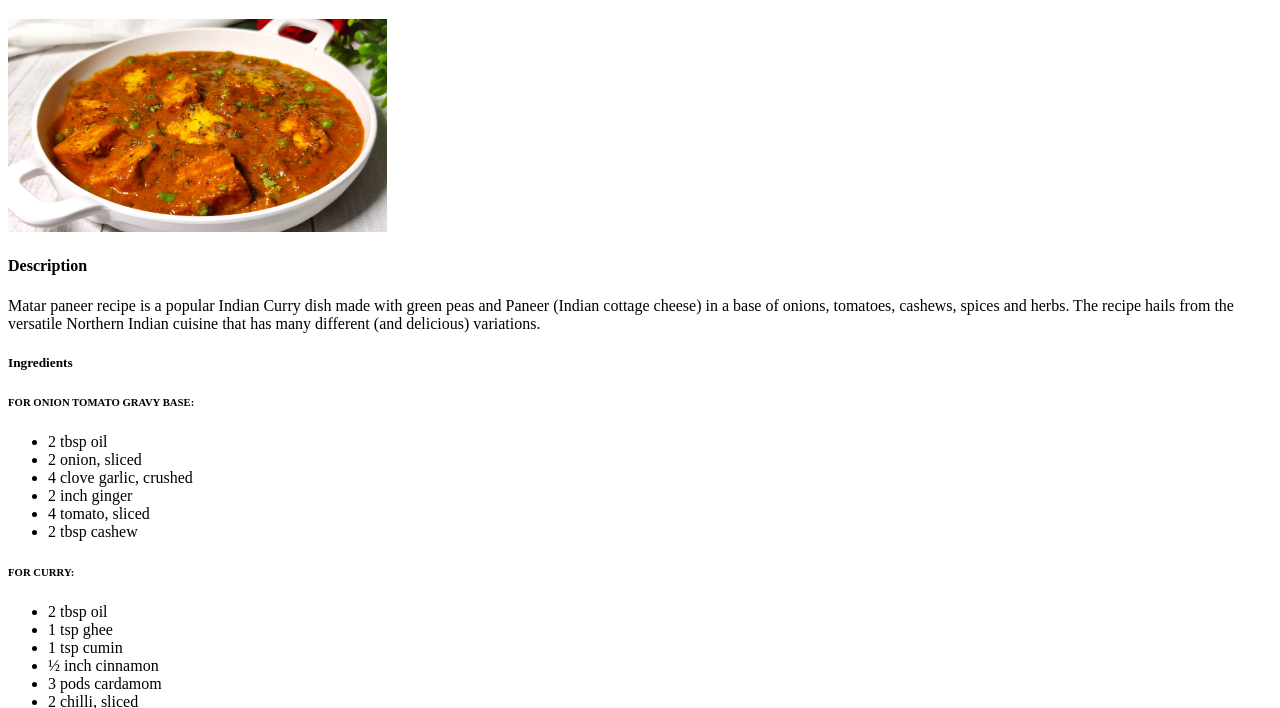
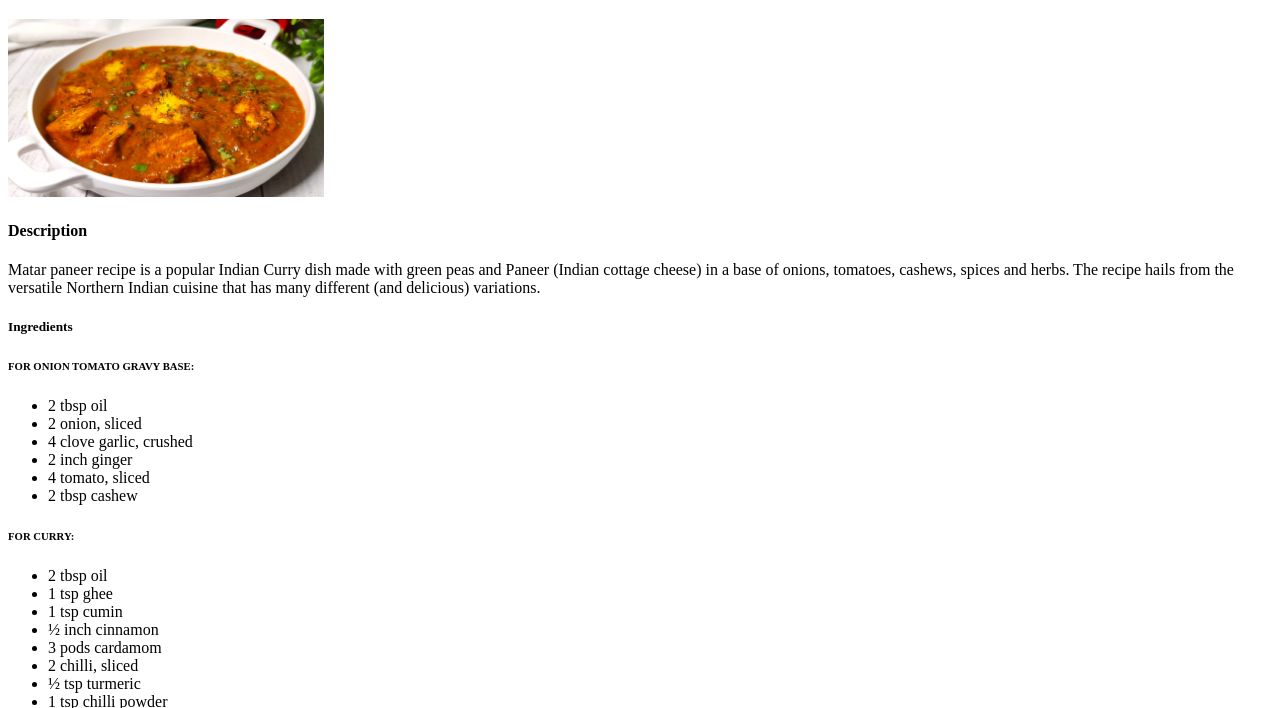
Before and after one commit to deveshkoli/odin-recipes, a plain HTML site: page recipes/matar_paneer.html in a window 1280 px wide. Shown: the part 87-795 px from the top of the page. Drawn offline with Linux system fonts and the light colour scheme.

Commit message:
Back to 0th element

```diff
--- a/recipes/matar_paneer.html
+++ b/recipes/matar_paneer.html
@@ -8,7 +8,7 @@
 <body>
     <a href="../index.html">Home</a>
     <h1>Matar Paneer</h1>
-    <img src="./images/matar_paneer.jpg" alt="Picture of Matar Paneer" width="30%" height="auto">
+    <img src="./images/matar_paneer.jpg" alt="Picture of Matar Paneer" width="25%" height="25%">
     <h4>Description</h4>
     <p>Matar paneer recipe is a popular Indian Curry dish made with green peas and Paneer (Indian cottage cheese) in a base of onions, tomatoes, cashews, spices and herbs. The recipe hails from the versatile Northern Indian cuisine that has many different (and delicious) variations.
     </p>
```
